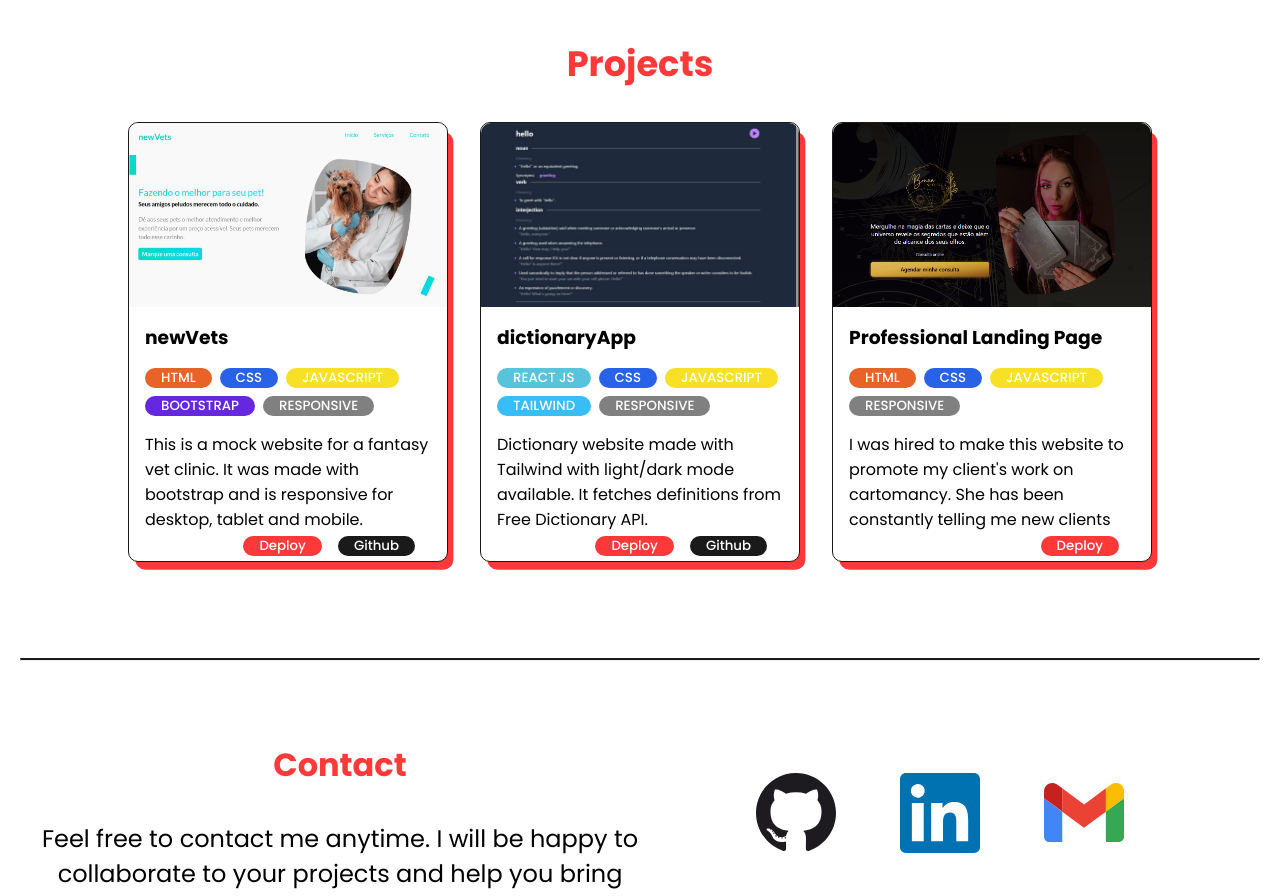
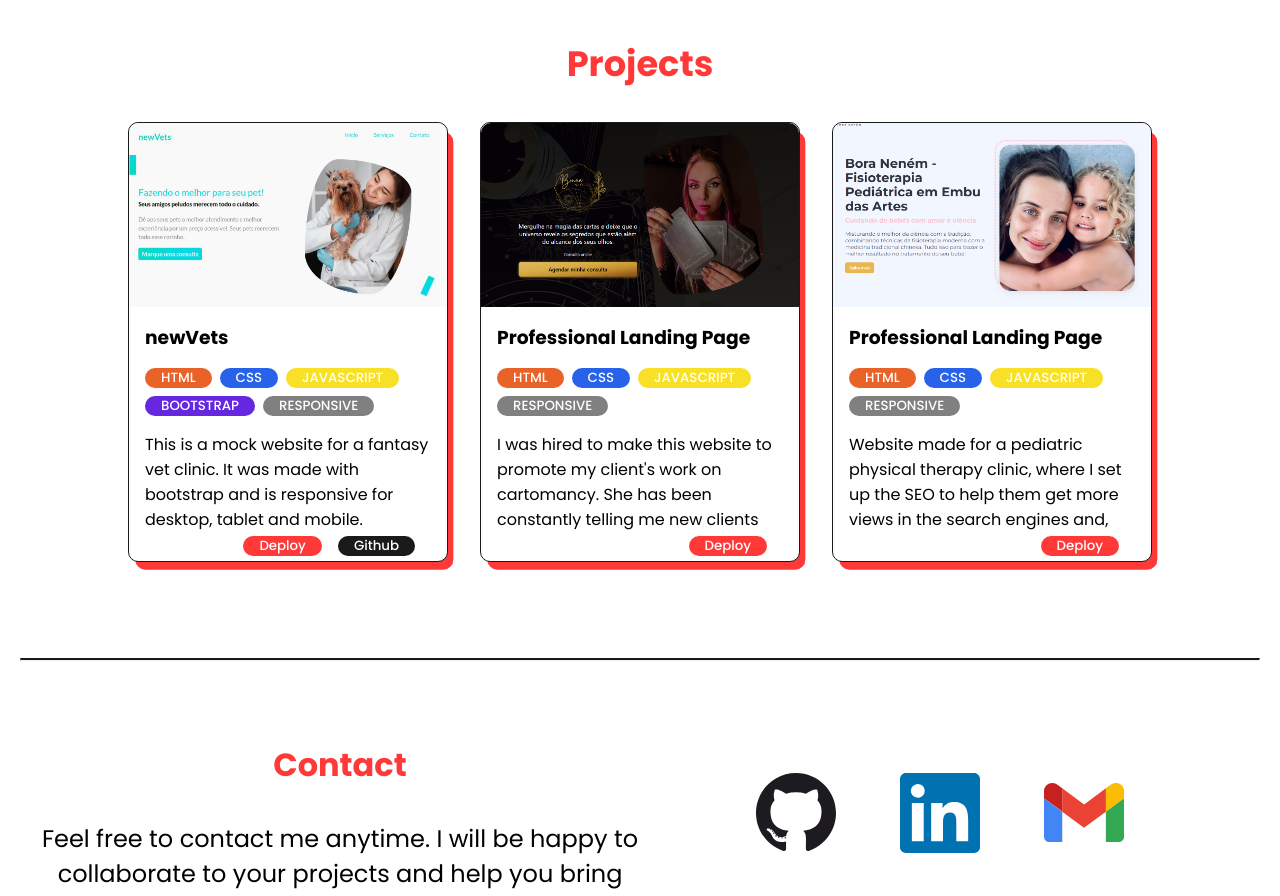
Before and after one commit to eduardogoncalvesjr/portfolio, a React (Vite) app: page / in a window 1280 px wide. Shown: the part 2360-3256 px from the top of the page. Built offline with nearby package versions, Linux system fonts and the light colour scheme.

Commit message:
adding changes

```diff
--- a/src/Content/content.js
+++ b/src/Content/content.js
@@ -2,6 +2,7 @@
 import newVets from '../Assets/images/newVets.jpg';
 import dictionaryApp from '../Assets/images/dictionaryApp.jpg';
 import cartomancyWebsite from '../Assets/images/landingPage1.png';
+import clinicWebsite from '../Assets/images/landingPage2.png';
 
 const projects = [
   {
@@ -15,20 +16,19 @@ const projects = [
   },
   {
     id: 2,
-    name: 'dictionaryApp',
-    github: 'https://github.com/eduardogoncalvesjr/dictionaryApp',
-    deploy: 'https://dictionary-app-kappa-five.vercel.app/',
-    technologies: ['REACT JS', 'CSS', 'JAVASCRIPT', 'TAILWIND', 'RESPONSIVE'],
-    text: 'Dictionary website made with Tailwind with light/dark mode available. It fetches definitions from Free Dictionary API.',
-    imagePath: dictionaryApp,
+    name: 'Professional Landing Page',
+    deploy: 'https://bruna-site.vercel.app/',
+    technologies: ['HTML', 'CSS', 'JAVASCRIPT', 'RESPONSIVE'],
+    text: "I was hired to make this website to promote my client's work on cartomancy. She has been constantly telling me new clients have been reaching her through the website.",
+    imagePath: cartomancyWebsite,
   },
   {
     id: 3,
     name: 'Professional Landing Page',
-    deploy: 'https://bruna-site.vercel.app/',
+    deploy: 'https://www.boranenem.com.br/',
     technologies: ['HTML', 'CSS', 'JAVASCRIPT', 'RESPONSIVE'],
-    text: 'I was hired to make this website to promote my client\'s work on cartomancy. She has been constantly telling me new clients have been reaching her through the website.',
-    imagePath: cartomancyWebsite,
+    text: 'Website made for a pediatric physical therapy clinic, where I set up the SEO to help them get more views in the search engines and, consequently, more clients.',
+    imagePath: clinicWebsite,
   },
 ];
 
```
Also changed, not shown: src/Assets/images/landingPage2.png (added).
